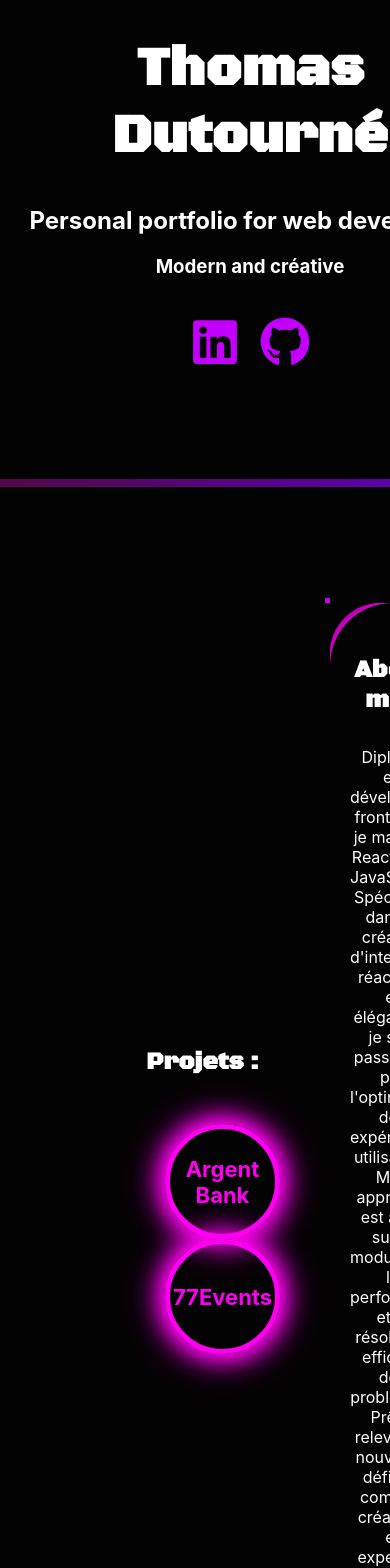
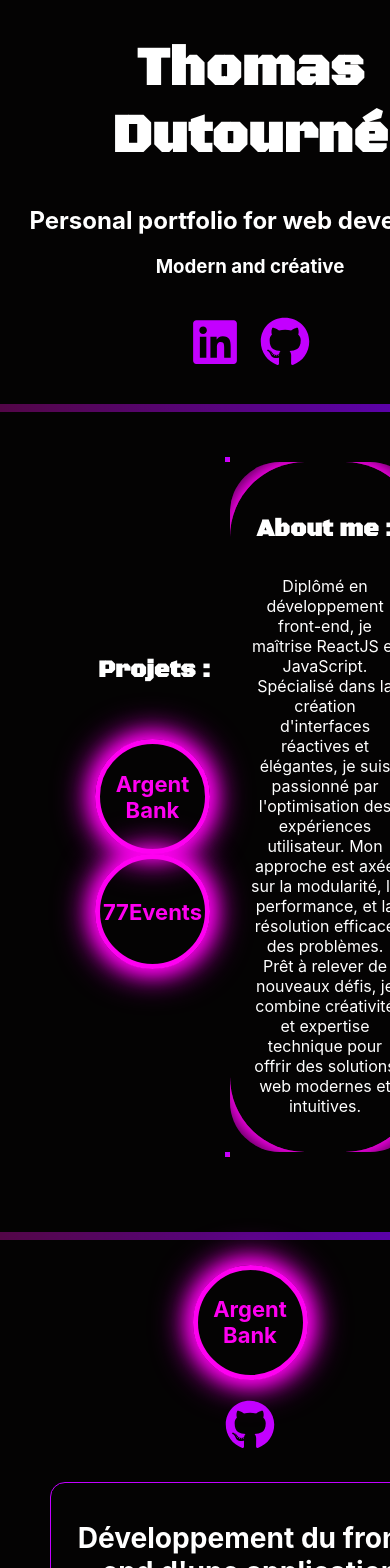
Before and after one commit to Tomhashcat/portfolio, a React (Create React App) app: page / in a window 390 px wide. Shown: the top 1568 px of the page. Built offline with nearby package versions, Linux system fonts and the light colour scheme.

Commit message:
:fix scss 768px

```diff
--- a/src/components/Separation/Separation.scss
+++ b/src/components/Separation/Separation.scss
@@ -21,3 +21,12 @@
       opacity: 1;
     }
   }
+  @media screen and (max-width:768px){
+
+  .separation{
+    margin-top: 25px;
+    margin-bottom: 25px;
+  }
+
+
+  }
--- a/src/index.css
+++ b/src/index.css
@@ -3,7 +3,7 @@
 
 body {
   display: flex;
-  scroll-behavior: smooth;
+
   margin: 0;
   font-family: -apple-system, BlinkMacSystemFont, 'Segoe UI', 'Roboto', 'Oxygen','Black Ops One',
     'Ubuntu', 'Cantarell', 'Fira Sans', 'Droid Sans', 'Helvetica Neue',
--- a/src/pages/Home/Home.js
+++ b/src/pages/Home/Home.js
@@ -40,7 +40,7 @@ function Home() {
         </section>
 
         <div className="projets">
-          <h4>Projets :</h4>
+          <h4 className="titleProjets">Projets :</h4>
           <ul>
             <a href="#argentBank">
               <ButtonMenu title="Argent Bank" />
--- a/src/pages/Home/Home.scss
+++ b/src/pages/Home/Home.scss
@@ -78,6 +78,11 @@ h1 {
   align-items: center;
   justify-content: space-between;
 }
+@media screen and (max-width: 768px) {
+.intro{
+  flex-direction: row;
+}
+}
 h4{
   font-family: 'Black Ops One';
   font-size: 24px;
@@ -150,6 +155,13 @@ flex-direction: column;
 align-items: center;
 text-align: center;
 }
+@media screen and (max-width: 768px) {
+  .projets{
+    position: absolute;
+    flex-direction: column;
+  }
+
+}
 
  ul {
 
@@ -163,10 +175,25 @@ text-align: center;
   justify-content: space-between;
   align-items: center;
 }
+@media screen and (max-width: 768px) {
+
+  ul{
+    flex-direction: column;
+    padding:20px;
+    margin-left: -50px;
+    margin-top: 106px;
+  }
+}
 
 
 .about-me{
-  margin-right: 5%;
+  margin-right: 26%;
+}
+@media screen and (max-width: 768px) {
+  .about-me{
+    margin-right: 0;
+  }
+
 }
 .About {
 
@@ -204,22 +231,22 @@ text-align: center;
 
 
 }
+@media screen and (max-width:768px){
+
+  .About{
+    width: 50%;
+  }
+
+
+}
 article{
   width: 80%;
   padding: 40px;
 }
 @media screen and (max-width:768px){
-  .about{
-    display: flex;
-    flex-direction: row;
-    justify-content: space-between;
-    width: 146%;
-    .About{
-  margin-left: auto;
-  position: absolute;
 
-}
-  }
+
+
 
 }
 
@@ -307,7 +334,17 @@ article{
   transition: opacity 0.5s ease, transform 0.5s ease;
 }
 
+@media screen and (max-width:768px){
+.titleProjets{
+display: flex;
+position: absolute;
+width: 159px;
+top: 10px;
+}
 
+
+
+}
 
 .Animated-Radial-Menu .menu {
   position: relative;
```
